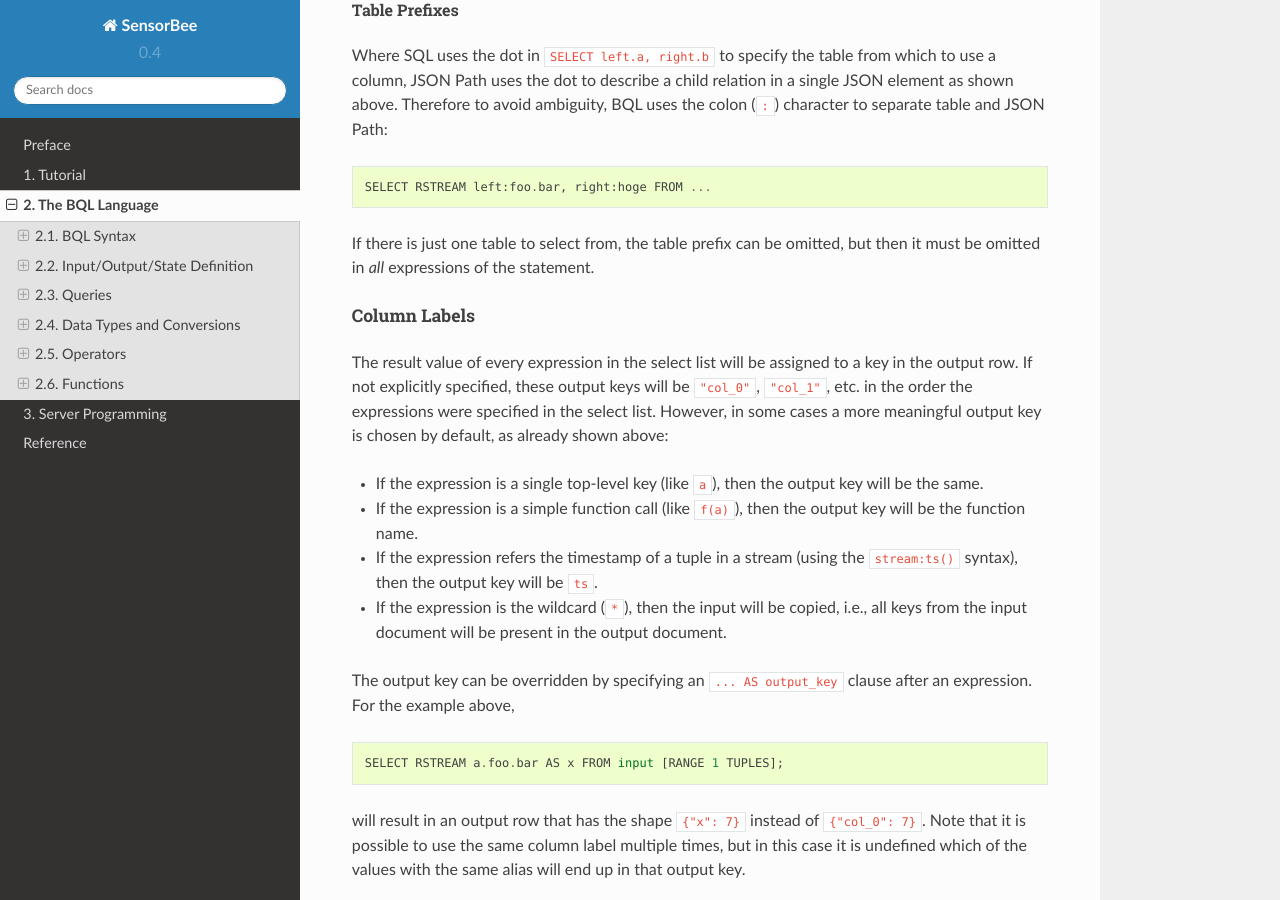
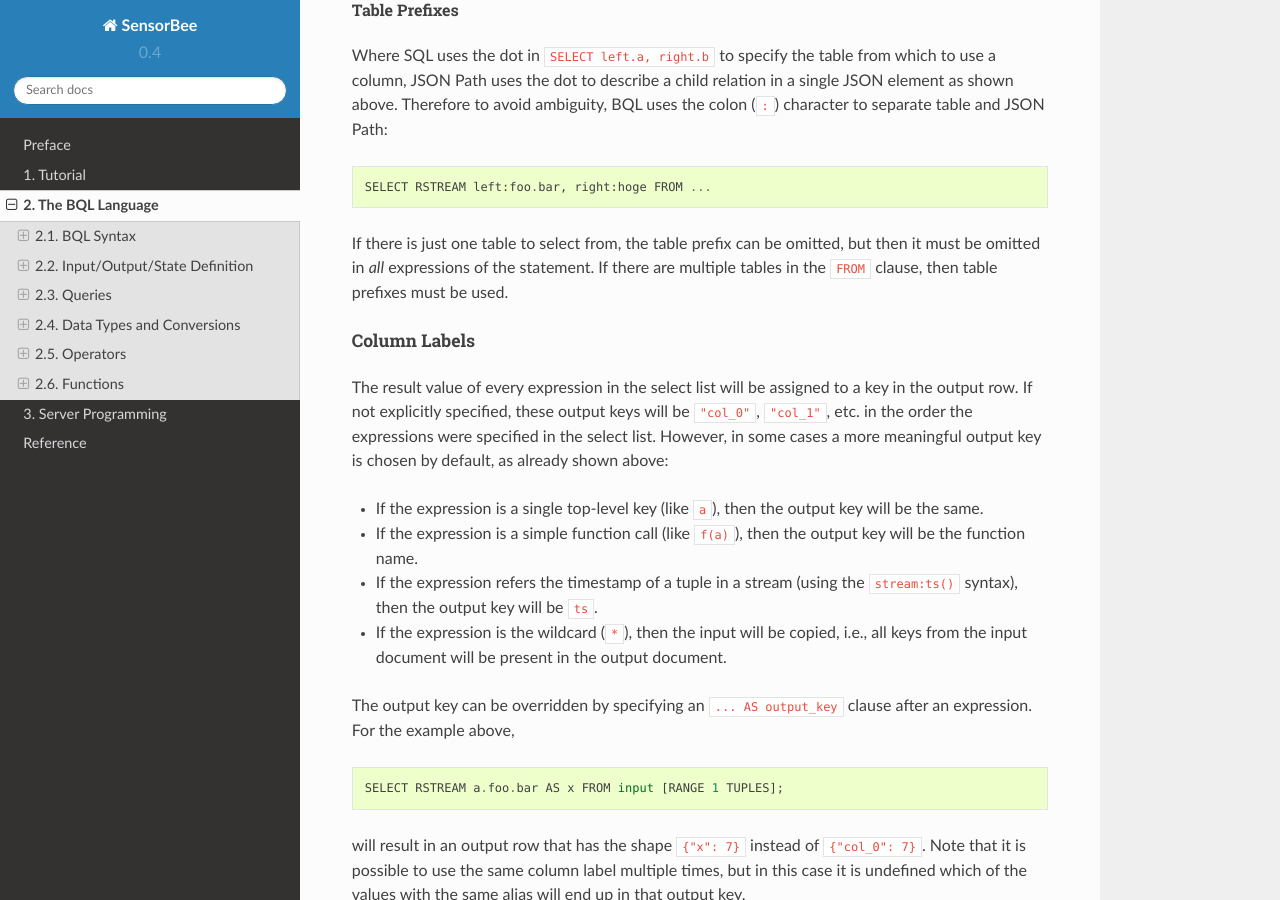
Before and after one commit to sensorbee/docs, a Sphinx documentation site: the page built from source/bql.rst, in a window 1280 px wide and 900 px high, scrolled down 27383 px. Built offline with Sphinx 7.4.7 and the Read the Docs theme 2.0.0, drawn with Linux system fonts in a browser that asks for light colours; some of the changed text lies outside the part shown.

Commit message:
review 2.3

```diff
--- a/source/bql/queries.rst
+++ b/source/bql/queries.rst
@@ -261,7 +261,7 @@
 
 ::
 
-    SELECT emit_operator select_list FROM table_expression
+    SELECT emit_operator select_list FROM table_expression;
 
 The ``emit_operator`` is one of the operators described in `Relation-to-Stream Operators`_.
 The following subsections describe the details of ``select_list`` and ``table_expression``.
@@ -407,6 +407,7 @@
     SELECT RSTREAM left:foo.bar, right:hoge FROM ...
 
 If there is just one table to select from, the table prefix can be omitted, but then it must be omitted in *all* expressions of the statement.
+If there are multiple tables in the ``FROM`` clause, then table prefixes must be used.
 
 
 Column Labels
```
Also changed, not shown: other parts of source/bql/queries.rst (+2 -2 lines).
